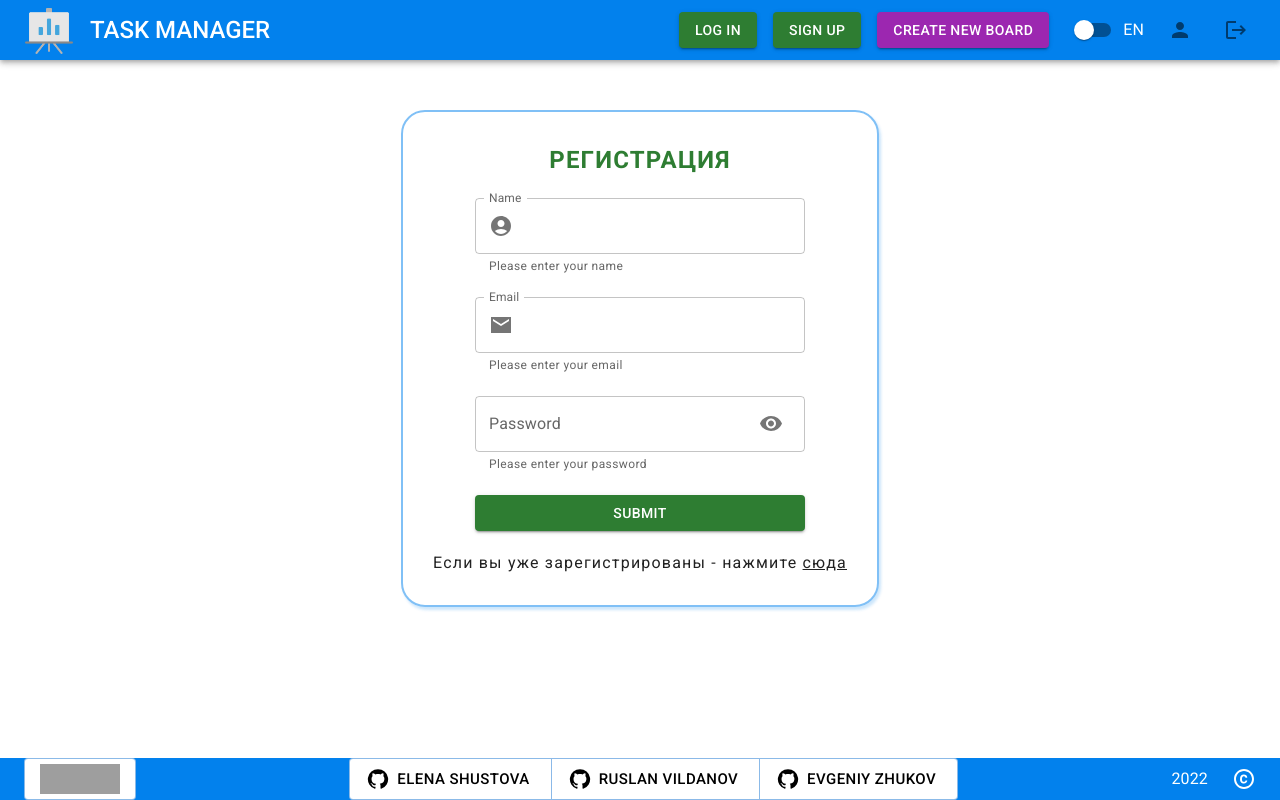
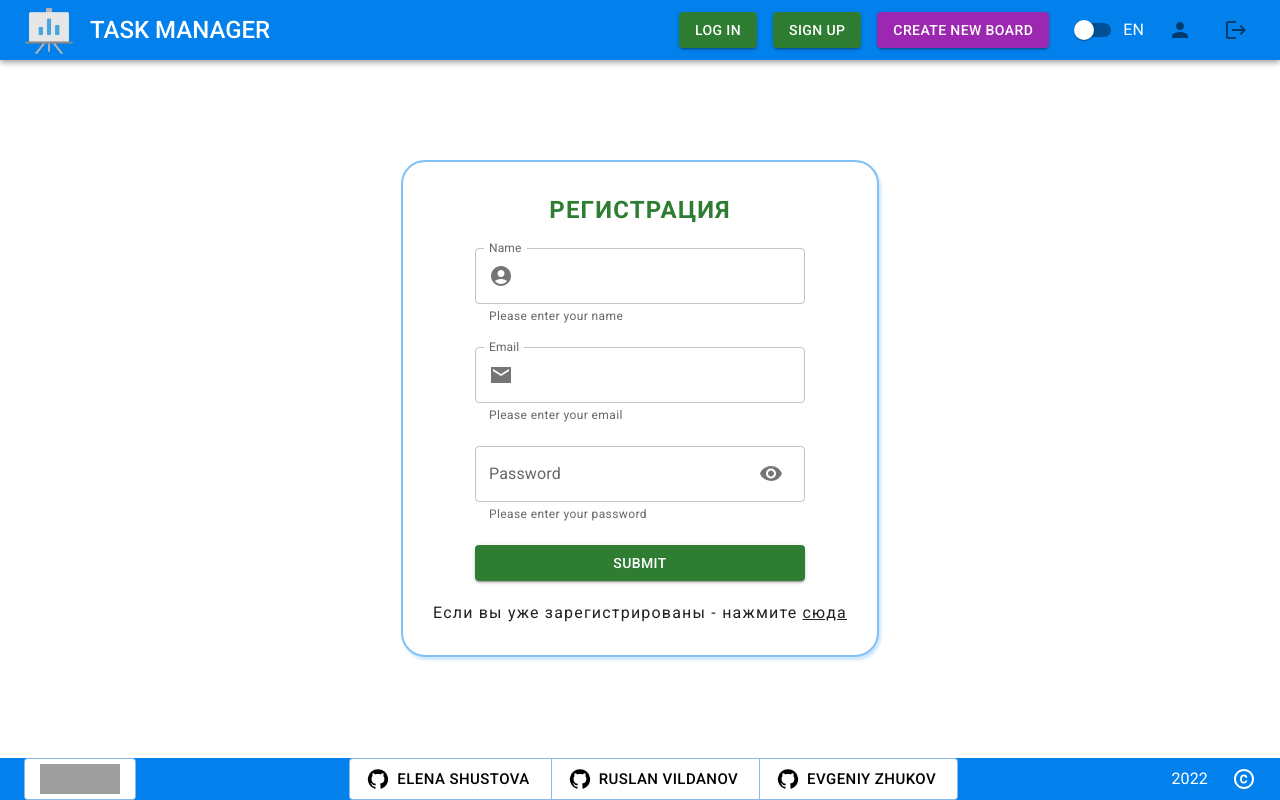
Before and after one commit to yaarusik/project-management-app, a React (Create React App) app: page /signup in a window 1280 px wide. Built offline with nearby package versions, Linux system fonts and the light colour scheme; grey boxes are pictures that could not be loaded.

Commit message:
fix: change registrationBlock position

```diff
--- a/src/Pages/PageSignup/indexStyles.ts
+++ b/src/Pages/PageSignup/indexStyles.ts
@@ -7,7 +7,6 @@ export const FormBlock = styled.form`
   align-items: center;
   row-gap: 20px;
   text-align: center;
-  margin-top: 50px;
   padding: 30px;
   letter-spacing: 1.2px;
   border: 2px solid rgba(2, 129, 237, 0.5);
@@ -39,4 +38,5 @@ export const Helper = styled.div`
 export const FormWrapper = styled(Stack)`
   flex: 1 0 auto;
   align-items: center;
+  justify-content: center;
 `;
```
